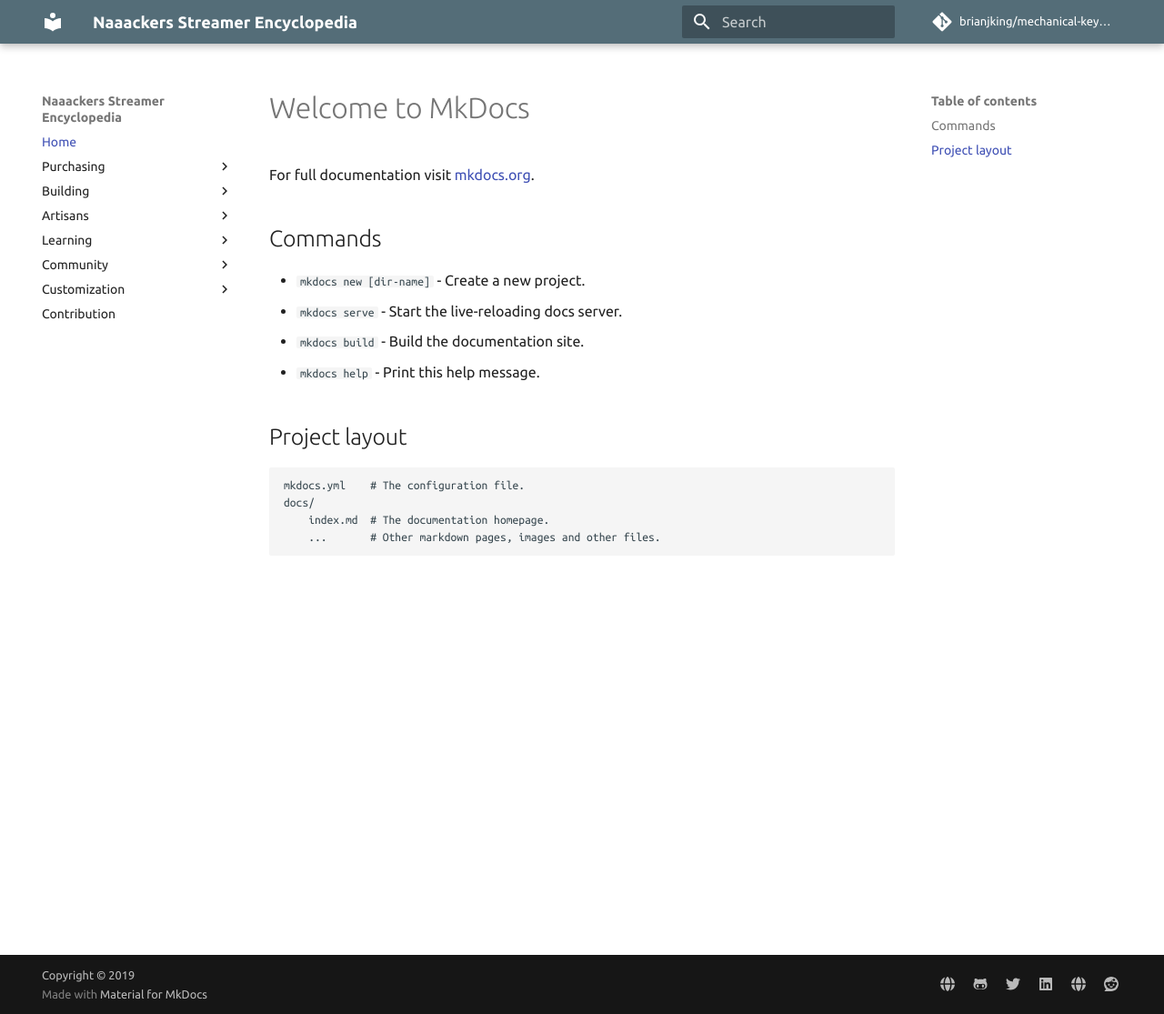
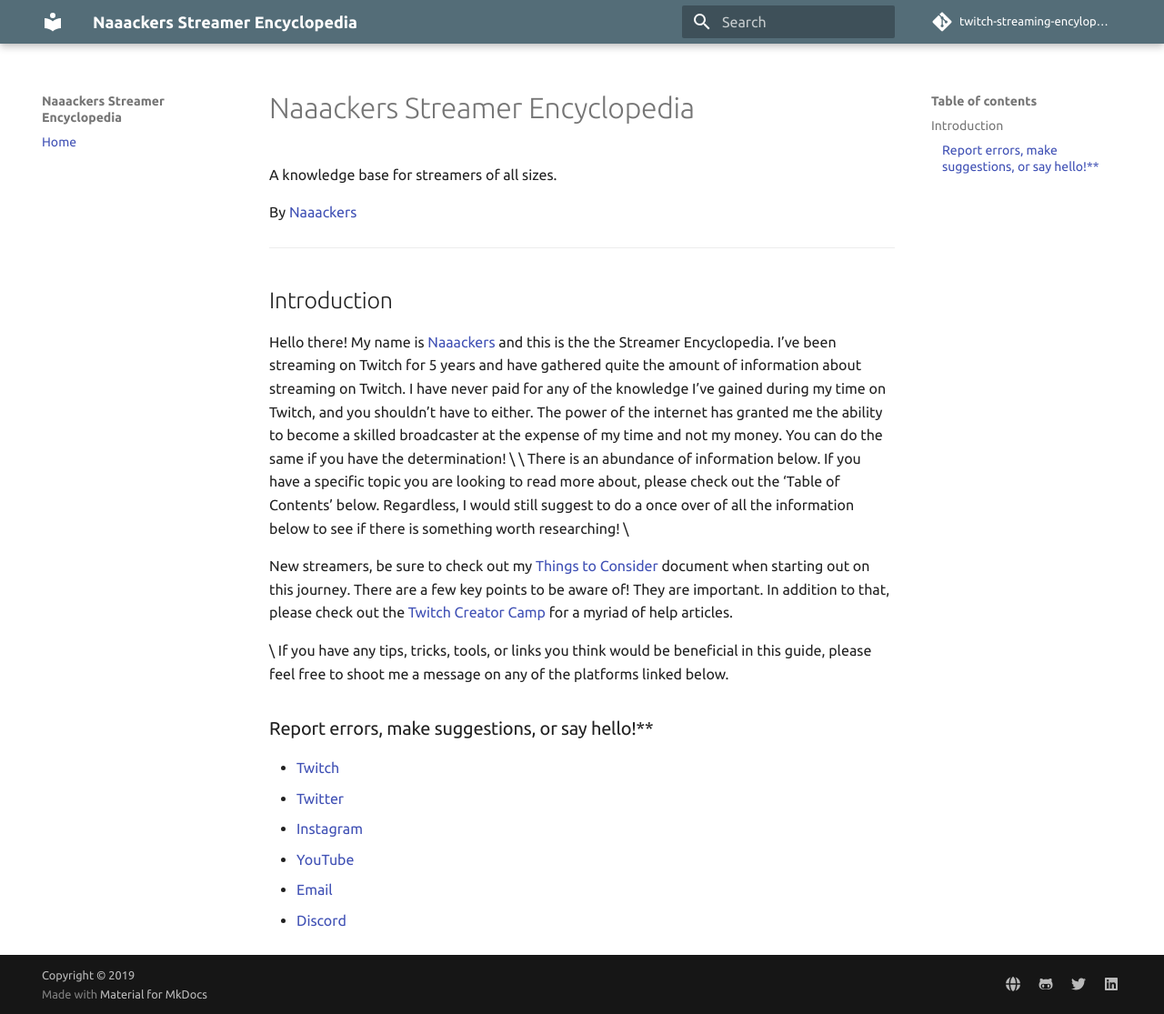
Before and after one commit to twitch-streaming-encylopedia/naaackers-streamer-encyclopedia, an MkDocs documentation site: the page built from docs/index.md, in a window 1280 px wide and 1115 px high. Shown: the whole window at 91% size. Built offline with MkDocs 1.6.1 and Material for MkDocs 9.7.7, drawn with Linux system fonts in a browser that asks for light colours; comment, search, counter and statistics services are not loaded.

Commit message:
starting to add content

```diff
--- a/docs/index.md
+++ b/docs/index.md
@@ -1,17 +1,28 @@
-# Welcome to MkDocs
+# Naaackers Streamer Encyclopedia
 
-For full documentation visit [mkdocs.org](https://mkdocs.org).
+A knowledge base for streamers of all sizes.
 
-## Commands
+By [Naaackers](https://twitter.com/naaackers)
 
-* `mkdocs new [dir-name]` - Create a new project.
-* `mkdocs serve` - Start the live-reloading docs server.
-* `mkdocs build` - Build the documentation site.
-* `mkdocs help` - Print this help message.
+-------------------------------------------------------------------------------------------------------------------------------------------
 
-## Project layout
+## Introduction
 
-    mkdocs.yml    # The configuration file.
-    docs/
-        index.md  # The documentation homepage.
-        ...       # Other markdown pages, images and other files.
+Hello there! My name is [Naaackers](https://twitter.com/naaackers) and this is the the Streamer Encyclopedia. I’ve been streaming on Twitch for 5 years and have gathered quite the amount of information about streaming on Twitch. I have never paid for any of the knowledge I’ve gained during my time on Twitch, and you shouldn’t have to either. The power of the internet has granted me the ability to become a skilled broadcaster at the expense of my time and not my money. You can do the same if you have the determination! \
+ \
+There is an abundance of information below. If you have a specific topic you are looking to read more about, please check out the ‘Table of Contents’ below. Regardless, I would still suggest to do a once over of all the information below to see if there is something worth researching!  \
+
+
+New streamers, be sure to check out my [Things to Consider](https://docs.google.com/document/d/19VJT4Ul9RJXpaIaVl0tC1dBElewhsv2XJ8PmjXgx_HA/edit?usp=sharing) document when starting out on this journey. There are a few key points to be aware of! They are important. In addition to that, please check out the [Twitch Creator Camp](https://www.twitch.tv/creatorcamp/en/?tt_medium=owned_onsite_twitch&tt_content=creator_camp_creators_all_all_Blog&ttid=225e6547a6) for a myriad of help articles.
+
+ \
+If you have any tips, tricks, tools, or links you think would be beneficial in this guide, please feel free to shoot me a message on any of the platforms linked below.
+
+### Report errors, make suggestions, or say hello!**
+
+* [Twitch](https://www.twitch.tv/naaackers)
+* [Twitter](https://twitter.com/naaackers)
+* [Instagram](https://www.instagram.com/naaackers/)
+* [YouTube](https://www.youtube.com/channel/UC6eMM0ncyMThFXxqJw67pdQ)
+* [Email](mailto:contact@naaackers.com)
+* [Discord](https://discord.gg/mC5n4rA)
--- a/mkdocs.yml
+++ b/mkdocs.yml
@@ -1,7 +1,7 @@
 site_name: Naaackers Streamer Encyclopedia
 site_author: Naaackers
-repo_name: brianjking/mechanical-keyboards
-repo_url: https://github.com/brianjking/mechanical-keyboards
+repo_name: twitch-streaming-encylopedia/naaackers-streamer-encyclopedia
+repo_url: https://github.com/twitch-streaming-encylopedia/naaackers-streamer-encyclopedia
 
 
 # Configuration
@@ -26,19 +26,13 @@ extra:
     tabs: false
   social:
     - type: globe
-      link: https://brianjking.io
+      link: http://naaackers.com/
     - type: github-alt
-      link: https://github.com/brianjking
+      link: https://github.com/twitch-streaming-encylopedia
     - type: twitter
       link: https://twitter.com/brianjking
     - type: linkedin
       link: https://www.linkedin.com/in/brianjking
-    - type: globe
-      link: https://brianjking.io
-    - type: reddit
-      link: https://reddit.com/r/mechanicalkeyboards
-
-
 
 
 # Extensions
@@ -74,24 +68,3 @@ markdown_extensions:
 # Page tree
 nav:
   - Home: index.md
-  - Purchasing:
-    - HHKB via Amazon Japan: buying/hhkb-amazon-japan.md
-    - Realforce & HHKB's in the USA: buying/realforce-hhkb-usa.md
-    - HHKB Type-S, BT, & JP via Buyee Proxy: buying/hhkb-buyee-proxy.md
-    - Taobao & Superbuy: buying/superbuy-taobao.md
-    - GMK Keycap Database: buying/gmk-keycap-database.md
-  - Building:
-    - Building Services: building/building-services.md
-    - Topre Silencing Solutions: building/topre-silencing-solutions.md
-  - Artisans:
-    - Artisan Keycaps: artisans/artisans.md
-    - Keycap.info Mirror: artisans/keycap-info-mirror.md
-    - Counterfeit Watch: artisans/counterfeit-warning.md
-  - Learning:
-    - Mechanical Keyboard Switch Force Curves: learning/force-curves.md
-    - Keycap Profiles: learning/keycap-profiles.md
-  - Community:
-    - Keyboard Meetups: community/meetups.md
-  - Customization:
-    - Idea23 Dye Sub Cap Printing DIY: customization/idea23-dyesub.md
-  - Contribution: contributing/contribution.md
```
